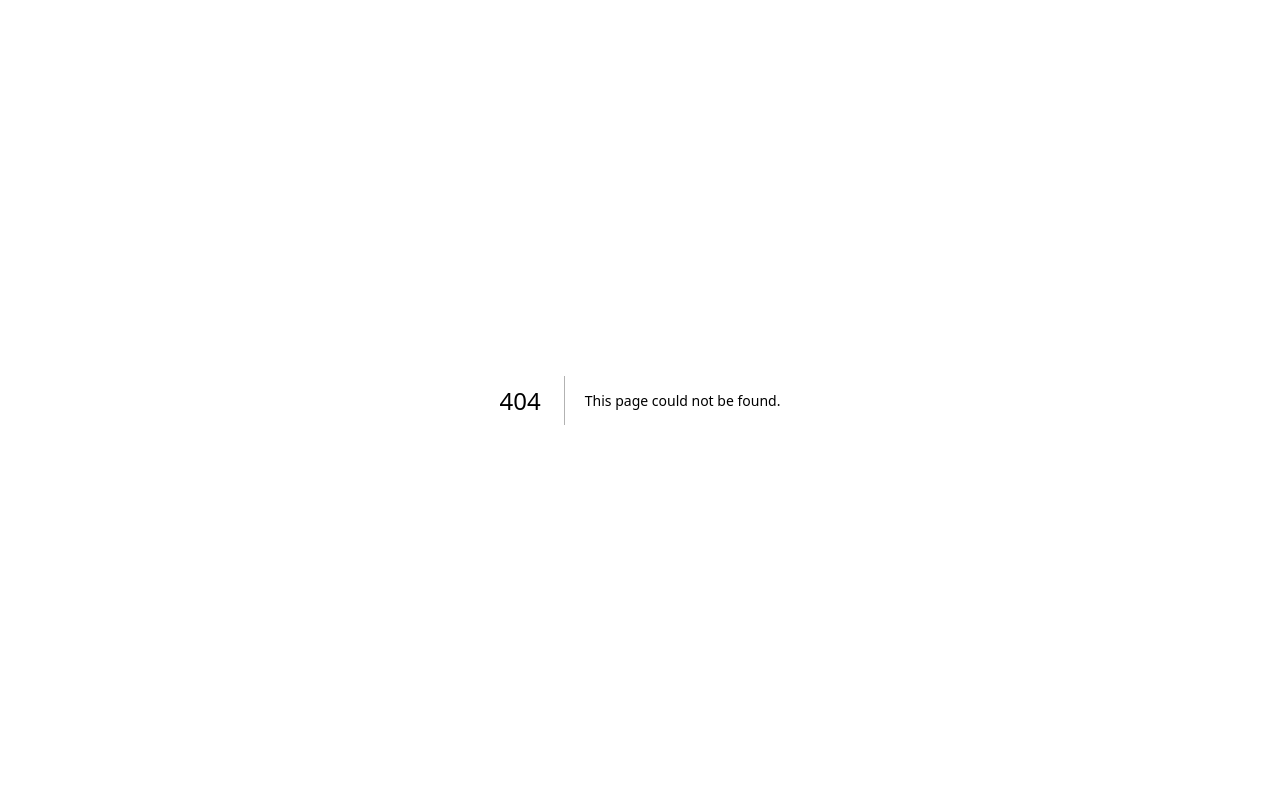
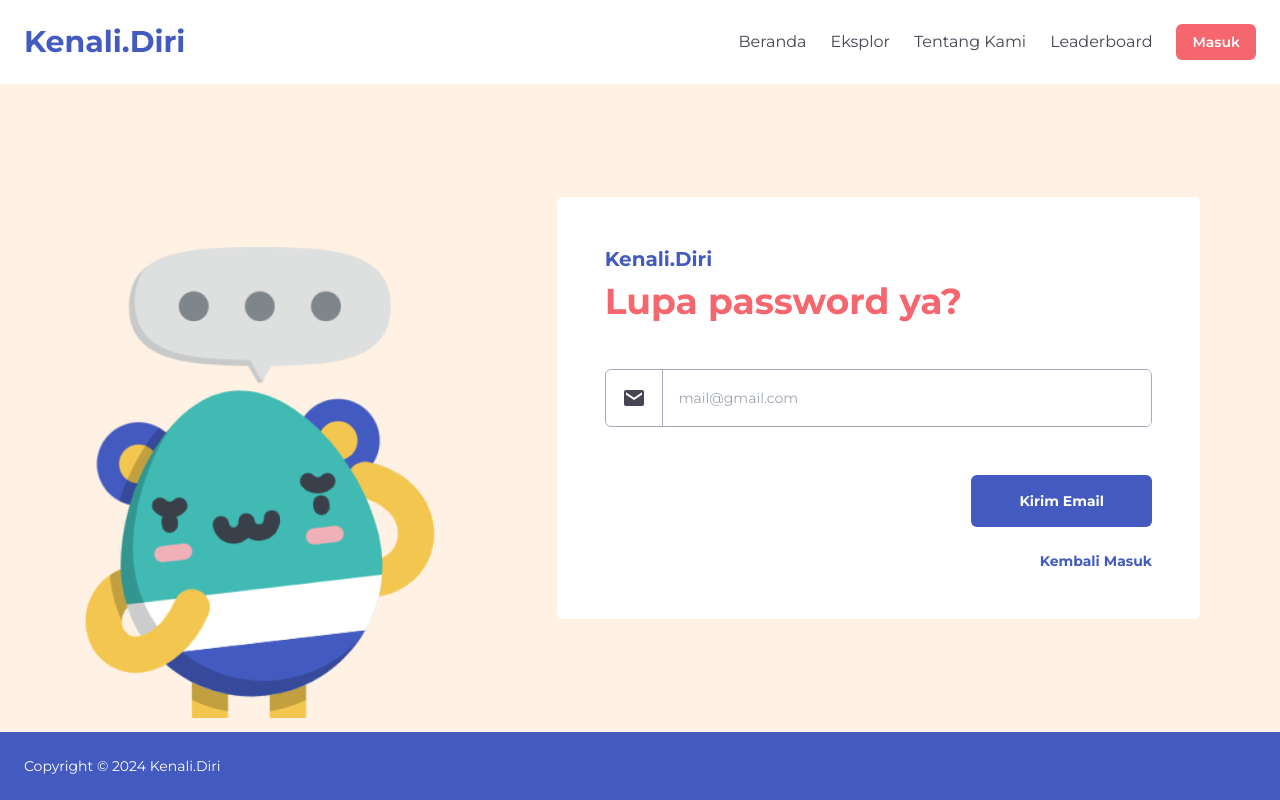
Before and after one commit to Kenali-Diri/Front-End, a Next.js app: page /lupa-sandi in a window 1280 px wide. Before the commit this address had no page. Built offline with nearby package versions, Linux system fonts and the light colour scheme.

Commit message:
forgot password page

```diff
--- a/src/app/login/page.tsx
+++ b/src/app/login/page.tsx
@@ -23,7 +23,7 @@ export default function Login() {
                     <div className="flex flex-col gap-y-4 lg:gap-y-6">
                         <TextField name="email" type="email" icon={<Envelope className="fill-dark-slate" />} placeholder="mail@gmail.com" />
                         <TextField name="password" type="password" icon={<Lock className="fill-dark-slate" />} placeholder="kata sandi" />
-                        <Link href="/forgot-password" className="self-end hover:underline text-dark-slate text-xs lg:text-base font-bold">Lupa kata sandi?</Link>
+                        <Link href="/lupa-sandi" className="self-end hover:underline text-dark-slate text-xs lg:text-base font-bold">Lupa kata sandi?</Link>
                     </div>
                     <div className="flex flex-col items-center lg:items-end gap-y-6">
                         <button className="py-3 lg:py-4 px-6 lg:px-12 bg-blue hover:bg-blue-hovered text-white text-xs lg:text-sm font-semibold lg:font-bold rounded-md w-full lg:w-fit" type="submit">Masuk</button>
--- /dev/null
+++ b/src/app/lupa-sandi/page.tsx
@@ -0,0 +1,62 @@
+import Image from 'next/image';
+import Link from 'next/link';
+
+import { Section } from '@/components/core/Section';
+import { TextField } from '@/components/core/TextField';
+import { Footer } from '@/components/Footer';
+import { Envelope, Lock } from '@/components/icons';
+import { Navbar } from '@/components/Navbar';
+
+export default function Login() {
+    return (
+        <>
+            <Navbar />
+            <Section className="relative flex items-center bg-soft-cream py-8 lg:py-16">
+                <div className="hidden lg:grid lg:col-span-5">
+                    <Image
+                        src="/assets/thinking.png"
+                        width={400}
+                        height={400}
+                        className="absolute mt-[50px] z-10"
+                        alt="Hello Image"
+                    />
+                </div>
+                <form className="col-span-12 lg:col-span-7 flex flex-col gap-y-6 lg:gap-y-12 bg-white rounded-md p-8 lg:p-12 h-fit">
+                    <div className="flex flex-col gap-y-1 lg:gap-y-2">
+                        <p className="text-lg lg:text-xl font-bold text-blue">
+                            Kenali.Diri
+                        </p>
+                        <h3 className="text-2xl lg:text-4xl font-bold text-pink">
+                            Lupa password ya?
+                        </h3>
+                    </div>
+                    <div className="flex flex-col gap-y-4 lg:gap-y-6">
+                        <TextField
+                            name="email"
+                            type="email"
+                            icon={<Envelope className="fill-dark-slate" />}
+                            placeholder="mail@gmail.com"
+                        />
+                    </div>
+                    <div className="flex flex-col items-center lg:items-end gap-y-6">
+                        <button
+                            className="py-3 lg:py-4 px-6 lg:px-12 bg-blue hover:bg-blue-hovered text-white text-xs lg:text-sm font-semibold lg:font-bold rounded-md w-full lg:w-fit"
+                            type="submit"
+                        >
+                            Kirim Email
+                        </button>
+                        <p className="text-xs lg:text-sm">
+                            <Link
+                                href="/login"
+                                className="text-blue font-bold hover:underline"
+                            >
+                                Kembali Masuk
+                            </Link>
+                        </p>
+                    </div>
+                </form>
+            </Section>
+            <Footer />
+        </>
+    );
+}
--- a/src/components/Footer.tsx
+++ b/src/components/Footer.tsx
@@ -2,7 +2,7 @@ import { Container } from "./core/Container"
 
 export function Footer() {
     return (
-        <footer className="bg-blue">
+        <footer className="bg-blue z-10">
             <Container className="py-4 lg:py-6 text-white text-xs lg:text-sm">
                 <p>Copyright &copy; 2024 Kenali.Diri</p>
             </Container>
```
Also changed, not shown: .prettierrc.json (added), public/assets/happy.png (added).
